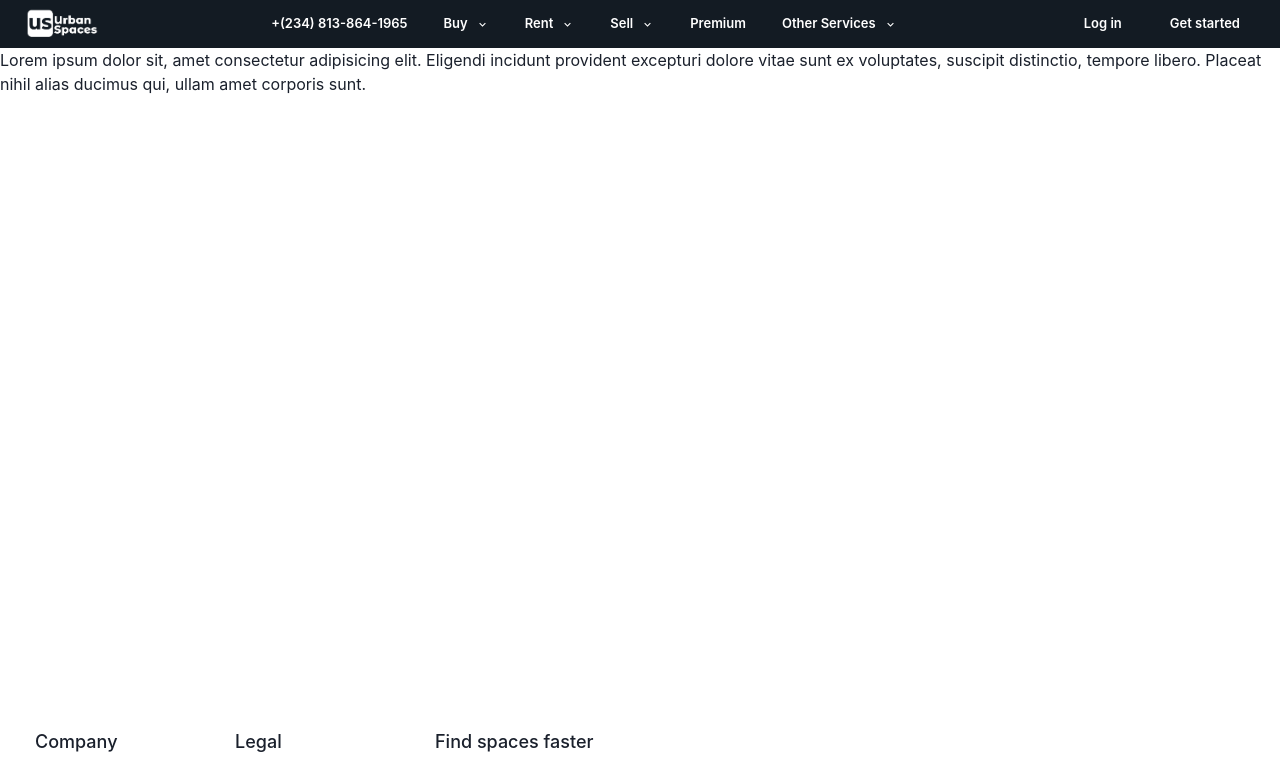
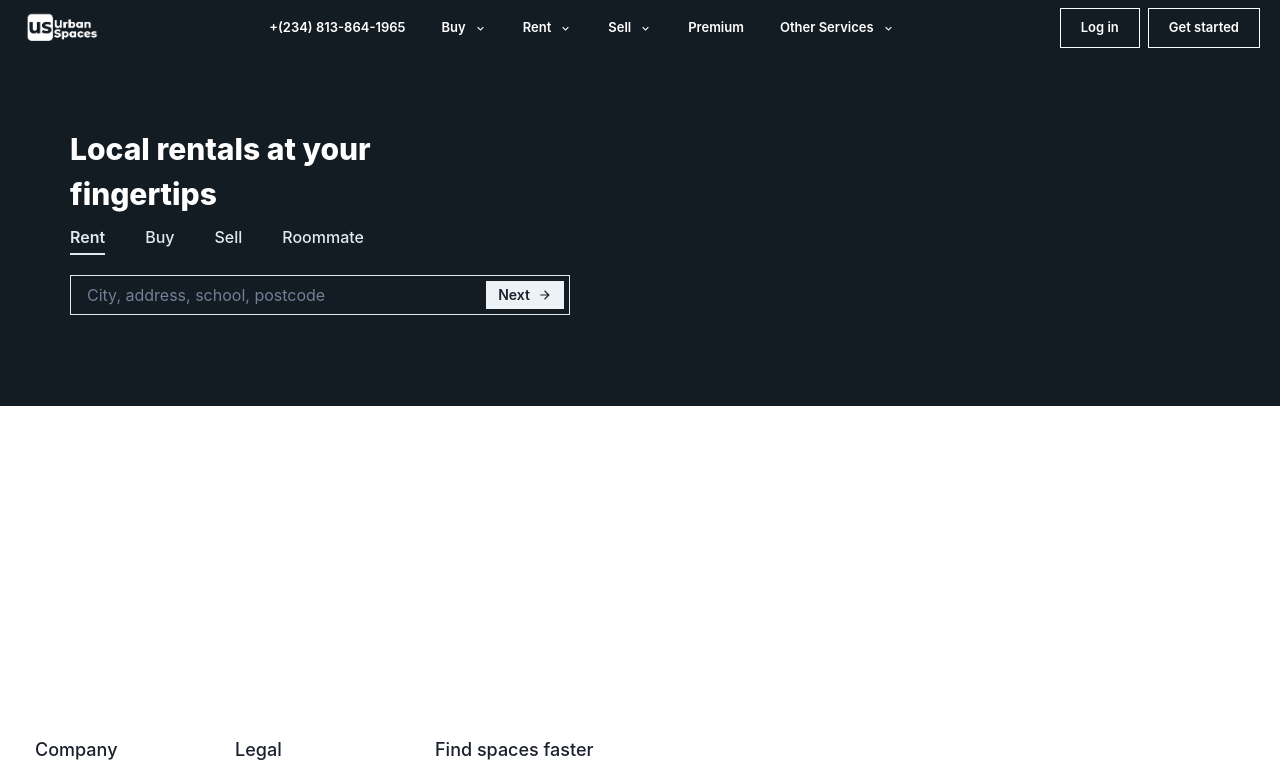
Before and after one commit to jawx-official/us_frontend, a Next.js app: page / in a window 1280 px wide. Shown: the top 769 px of the page. Built offline with nearby package versions, Linux system fonts and the light colour scheme.

Commit message:
coming on

```diff
--- a/src/components/Drawer.tsx
+++ b/src/components/Drawer.tsx
@@ -21,7 +21,7 @@ export default function DrawerExample({
                 onClose={onClose}
             >
                 <DrawerOverlay />
-                <DrawerContent maxW={width} bg={'#131B23'} alignItems="center">
+                <DrawerContent maxW={width} bg={'brand.primary'} alignItems="center">
                     <DrawerCloseButton color={"white"} alignSelf="end" mx={p} my={p} />
                     <DrawerBody mt={"16"}>{children}</DrawerBody>
                 </DrawerContent>
--- a/src/components/footers/homeFooter.tsx
+++ b/src/components/footers/homeFooter.tsx
@@ -36,7 +36,7 @@ const SocialButton = ({
 }) => {
     return (
         <chakra.button
-            bg={'#131B23'}
+            bg={'brand.primary'}
             rounded={'full'}
             w={'8'}
             h={'8'}
--- /dev/null
+++ b/src/components/home-page/Hero.tsx
@@ -0,0 +1,66 @@
+import { Box, Button, Flex, Input, InputGroup, InputRightElement, Text } from '@chakra-ui/react'
+import React, { useState } from 'react'
+import { ArrowForwardIcon } from '@chakra-ui/icons';
+
+interface FormTabInterface {
+    title: string;
+    label: string;
+}
+
+const FormTabs: FormTabInterface[] = [
+    {
+        title: "Local rentals at your fingertips",
+        label: "Rent",
+    },
+    {
+        title: "Tour with a Urbanspaces agent.",
+        label: "Buy",
+    },
+    {
+        title: "1% listing fee when you buy + sell",
+        label: "Sell",
+    },
+    {
+        title: "Find local sublets fast & cheap",
+        label: "Roommate",
+    }
+]
+
+export default function Hero() {
+
+    const [currentTab, setCurrentTab] = useState(0)
+
+    return (
+        <Box bg={'brand.primary'} h={'350px'} display={'flex'} alignItems={'center'} w={'100vw'}>
+            <Box h={'300px'} w={{ base: '100vw', md: '60vw', lg: '50vw' }} display={'flex'} justifyContent={'center'} alignItems={'center'}>
+
+                <Box display={'flex'} flexDir={'column'} justifyContent={'center'} alignItems={'center'}>
+
+                    <Box display={'flex'} flexDir={'column'} justifyContent={'center'} alignItems={'start'}>
+
+                        <Box w={"350px"}>
+                            <Text color={'white'} fontSize={'3xl'} fontWeight={'extrabold'}>{FormTabs[currentTab].title}</Text>
+                            <Flex mt={2} gap={'10'}>
+                                {FormTabs.map((tab, i) => (<Box cursor={'pointer'} onClick={() => setCurrentTab(i)} pb={'1'} borderBottom={currentTab === i ? '2px' : 'none'} key={i} fontWeight={currentTab === i ? "semibold" : "medium"} color={'gray.200'}>{tab.label}</Box>))}
+                            </Flex>
+                        </Box>
+                        <Box py={'5'} w={"500px"}>
+                            <InputGroup size='md'>
+                                <Input rounded={'none'} color={'gray.200'}
+                                    pr='100px'
+                                    placeholder='City, address, school, postcode'
+                                />
+                                <InputRightElement width='90px'>
+                                    <Button rounded={'none'} rightIcon={<ArrowForwardIcon />} h='1.75rem' size='sm'>
+                                        Next
+                                    </Button>
+                                </InputRightElement>
+                            </InputGroup>
+                        </Box>
+                    </Box>
+                </Box>
+
+            </Box>
+        </Box>
+    )
+}
--- a/src/components/navigations/mainNavigation.tsx
+++ b/src/components/navigations/mainNavigation.tsx
@@ -72,6 +72,10 @@ const data: NavigationItems[] = [
                 path: "/find-agent"
             },
             {
+                label: "Offices for rent",
+                path: "/find-agent"
+            },
+            {
                 label: "Renting guide",
                 path: "/buying-guide"
             },
@@ -129,7 +133,7 @@ export default function MainNavigation() {
         <Flex
             w="100vw"
             px="5"
-            py="1"
+            py="2"
             align="center"
             justify="space-between"
         >
@@ -141,7 +145,7 @@ export default function MainNavigation() {
                         {item.label}
                     </MenuButton>
                     <MenuList rounded={'xl'} w={'320px'} shadow={'xl'} bg={'white'}>
-                        {item.children?.map((child) => (<MenuItem px={'10'}>{child.label}</MenuItem>))}
+                        {item.children?.map((child) => (<MenuItem px={'5'} fontSize={'13px'}>{child.label}</MenuItem>))}
                     </MenuList>
                 </Menu>) : (
                     <Button color={'white'} as={Link} href={item.path} _hover={{ bg: 'transparent', color: 'gray.400' }} _active={{ bg: 'transparent', color: 'gray.400' }} bg={'transparent'} fontSize={'13px'} key={i}> {item.label} </Button>
@@ -149,10 +153,10 @@ export default function MainNavigation() {
             </HStack>}
 
             <HStack mr={''}>
-                <Button _hover={{ bg: 'transparent', color: 'gray.400' }} bg={'transparent'} px={'5'} color={'white'} fontSize={'13px'}>
+                <Button border={'1px'} rounded={'none'} _hover={{ bg: 'transparent', color: 'gray.400' }} bg={'transparent'} px={'5'} color={'white'} fontSize={'13px'}>
                     {CTA}
                 </Button>
-                <Button _hover={{ bg: 'transparent', color: 'gray.400' }} bg={'transparent'} px={'5'} color={'white'} fontSize={'13px'}>
+                <Button border={'1px'} rounded={'none'} _hover={{ bg: 'transparent', color: 'gray.400' }} bg={'transparent'} px={'5'} color={'white'} fontSize={'13px'}>
                     {CTA2}
                 </Button>
                 {!isMediumScreenOrLarger && <MobileDrawer menu={data} />}
--- a/src/components/navigations/mobileNav.tsx
+++ b/src/components/navigations/mobileNav.tsx
@@ -10,7 +10,7 @@ export default function MobileDrawer({ menu }: { menu: NavigationItems[] }) {
 
     return (
         <Flex >
-            <Button size={'xs'} _hover={{ bg: 'transparent', color: 'gray.400' }} bg={'transparent'} onClick={onOpen}>
+            <Button _hover={{ bg: 'transparent', color: 'gray.400' }} bg={'transparent'} onClick={onOpen}>
                 <HamburgerIcon color={'white'} />
             </Button>
 
--- a/src/layouts/defaultLayout.tsx
+++ b/src/layouts/defaultLayout.tsx
@@ -8,7 +8,7 @@ interface Props {
 }
 export default function DefaultLayout({ children }: Props) {
     return <>
-        <Box bg={'#131B23'}>
+        <Box bg={'brand.primary'}>
             <MainNavigation />
         </Box>
         <Box minH={'80vh'}>
--- a/src/pages/_app.tsx
+++ b/src/pages/_app.tsx
@@ -9,6 +9,7 @@ const colors = {
     900: '#1a365d',
     800: '#153e75',
     700: '#2a69ac',
+    primary: "#131B23"
   },
 }
 
--- a/src/pages/index.tsx
+++ b/src/pages/index.tsx
@@ -1,3 +1,4 @@
+import Hero from "@/components/home-page/Hero";
 import SEO from "@/components/seo";
 import DefaultLayout from "@/layouts/defaultLayout";
 import { ReactElement } from "react";
@@ -6,7 +7,7 @@ export default function Home() {
   return (
     <>
       <SEO />
-      Lorem ipsum dolor sit, amet consectetur adipisicing elit. Eligendi incidunt provident excepturi dolore vitae sunt ex voluptates, suscipit distinctio, tempore libero. Placeat nihil alias ducimus qui, ullam amet corporis sunt.
+      <Hero />
     </>
   )
 }
```
